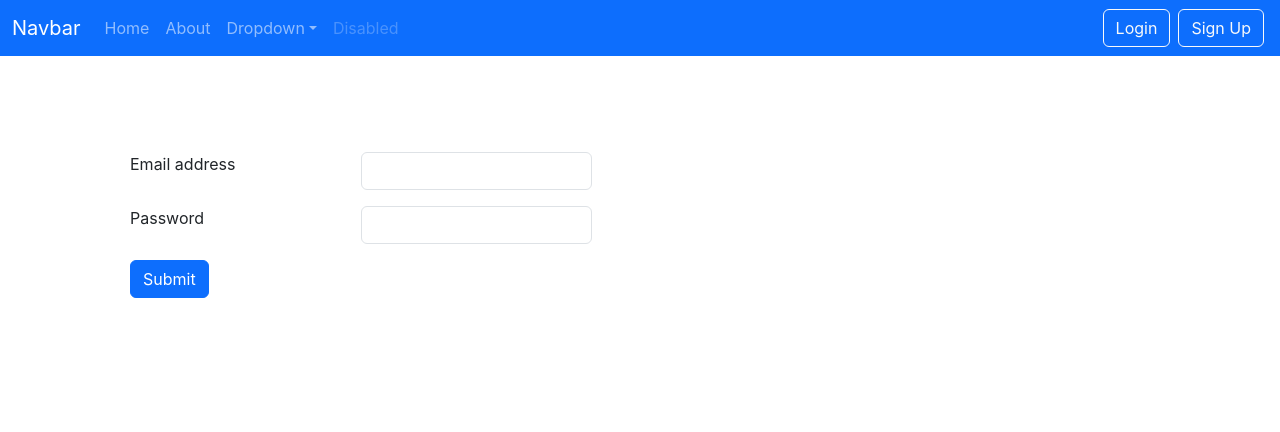
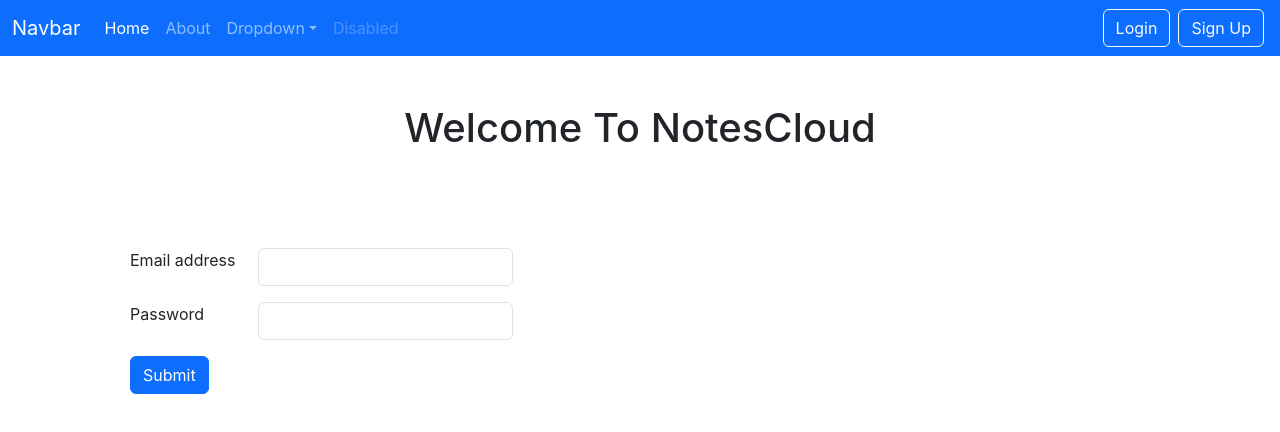
Before and after one commit to aryangupta0001/notescloud, a React (Create React App) app: page / in a window 1280 px wide. Before the commit this address led to /login. Shown: the top 432 px of the page. Built offline with nearby package versions, Linux system fonts and the light colour scheme.

Commit message:
added Home Page

```diff
--- a/src/App.js
+++ b/src/App.js
@@ -12,6 +12,7 @@ import NoteState from "./context/notes/NoteState";
 import Alert from "./components/Alert";
 import Login from "./components/Login";
 import Signup from "./components/Signup";
+import Notes from "./components/Notes";
 
 function App() {
   localStorage.removeItem("token");
@@ -24,6 +25,7 @@ function App() {
         </div>
         <Routes>
           <Route path="/" element={<Home />} />
+          <Route path="/notes" element={<Notes />} />
           <Route path='/about' element={<About />} />
           <Route path='/login' element={<Login />} />
           <Route path='/signup' element={<Signup />} />
--- a/src/components/Home.js
+++ b/src/components/Home.js
@@ -1,11 +1,21 @@
-import Notes from "./Notes"
+import { useNavigate } from "react-router-dom";
+import Login from "./Login";
+
+
 
 const Home = () => {
+  const navigate = useNavigate();
+
+  if (localStorage.getItem("token")) {
+    navigate("/notes");
+  }
+
   return (
     <>
-      <div className="container my-3">
-        <Notes />
-      </div>
+    <div style={{width: "auto"}}>
+      <h1 className="mt-5"><center>Welcome To NotesCloud</center></h1>
+      <Login />
+    </div>
     </>
   )
 }
--- a/src/components/Login.js
+++ b/src/components/Login.js
@@ -33,26 +33,25 @@ const Login = () => {
 
         if (json.success) {
             localStorage.setItem("token", json.jwtToken);
-            navigate("/");
+            navigate("/notes");
             showAlert({type: "User", operation: "Login"});
         }
         else {
             alert("Invalid Credentials")
         }
-        console.log(json);
     }
 
     return (
         <div className='container my-5'>
             <form onSubmit={handleOnSubmit}>
-                <div className='w-50 p-5'>
-                    <div className="mb-3 d-flex justify-content-between">
-                        <label htmlFor="email" className="form-label">Email address</label>
-                        <input type="email" className="form-control w-50" id="email" name="email" aria-describedby="emailHelp" value={credentials.email} onChange={onChange} />
+                <div className='p-5'>
+                    <div className="mb-3 d-flex">
+                        <label htmlFor="email" className="form-label" style={{ width: "11%" }}>Email address</label>
+                        <input type="email" className="form-control w-25 mx-3" id="email" name="email" aria-describedby="emailHelp" value={credentials.email} onChange={onChange} />
                     </div>
-                    <div className="mb-3 d-flex justify-content-between">
-                        <label htmlFor="password" className="form-label">Password</label>
-                        <input type="password" className="form-control w-50" id="password" name='password' value={credentials.password} onChange={onChange} />
+                    <div className="mb-3 d-flex">
+                        <label htmlFor="password" className="form-label" style={{ width: "11%" }}>Password</label>
+                        <input type="password" className="form-control w-25 mx-3" id="password" name='password' value={credentials.password} onChange={onChange} />
                     </div>
                     <button type="submit" className="btn btn-primary">Submit</button>
                 </div>
--- a/src/components/Notes.js
+++ b/src/components/Notes.js
@@ -47,6 +47,8 @@ const Notes = () => {
 
     return (
         <>
+            <div className="container">
+
                 <AddNote />
 
                 <button ref={ref} type="button" className="btn d-none" data-bs-toggle="modal" data-bs-target="#exampleModal" >
@@ -98,6 +100,7 @@ const Notes = () => {
                         ))
                     }
                 </div>
+            </div>
         </>
     )
 }
--- a/src/components/Signup.js
+++ b/src/components/Signup.js
@@ -12,9 +12,6 @@ const Signup = () => {
   const onChange = (e) => {
     setCred({ ...credentials, [e.target.name]: e.target.value });
   }
-
-
-
 
   const handleOnSubmit = async (e) => {
     e.preventDefault();
@@ -40,7 +37,6 @@ const Signup = () => {
       alert(json.error);
       navigate("/login");
     }
-    console.log(json);
   }
 
 
```
Lines whose indentation alone changed are shown as unchanged.
